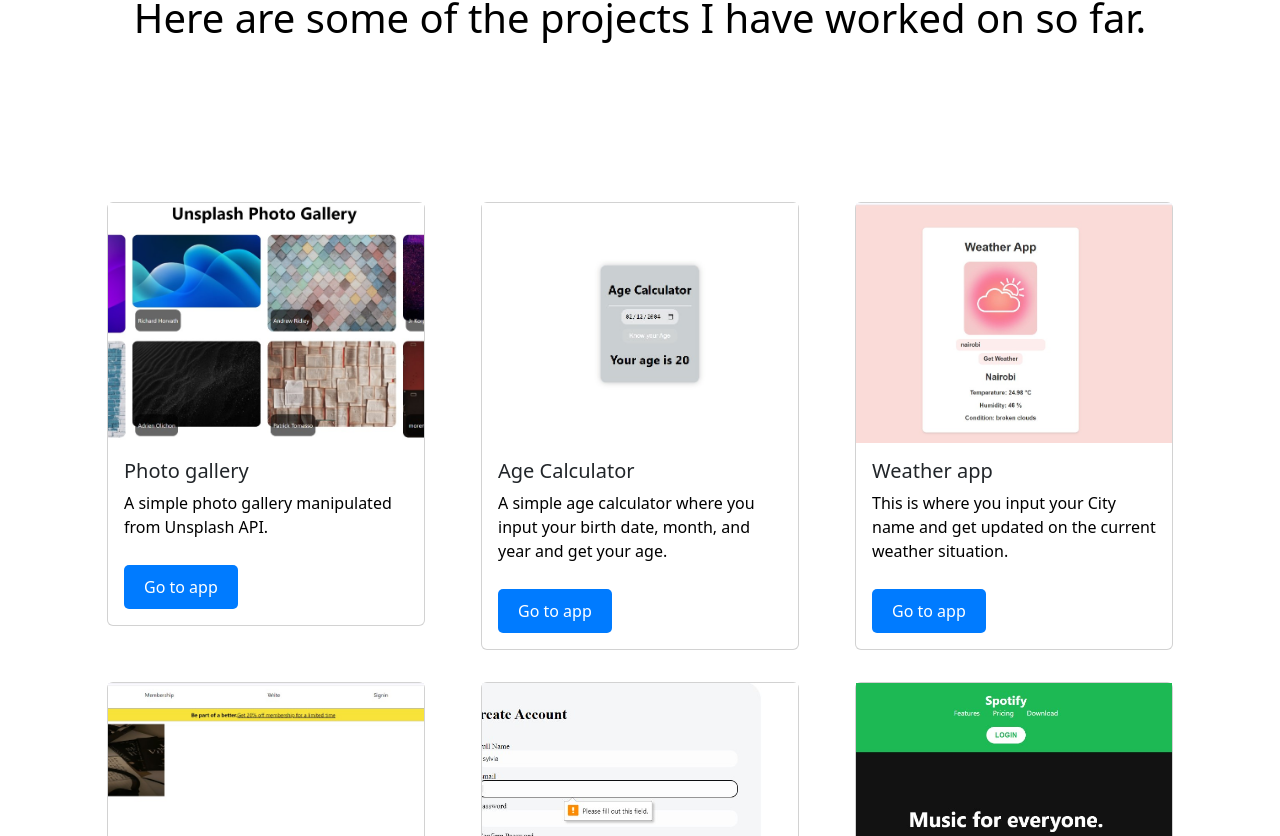
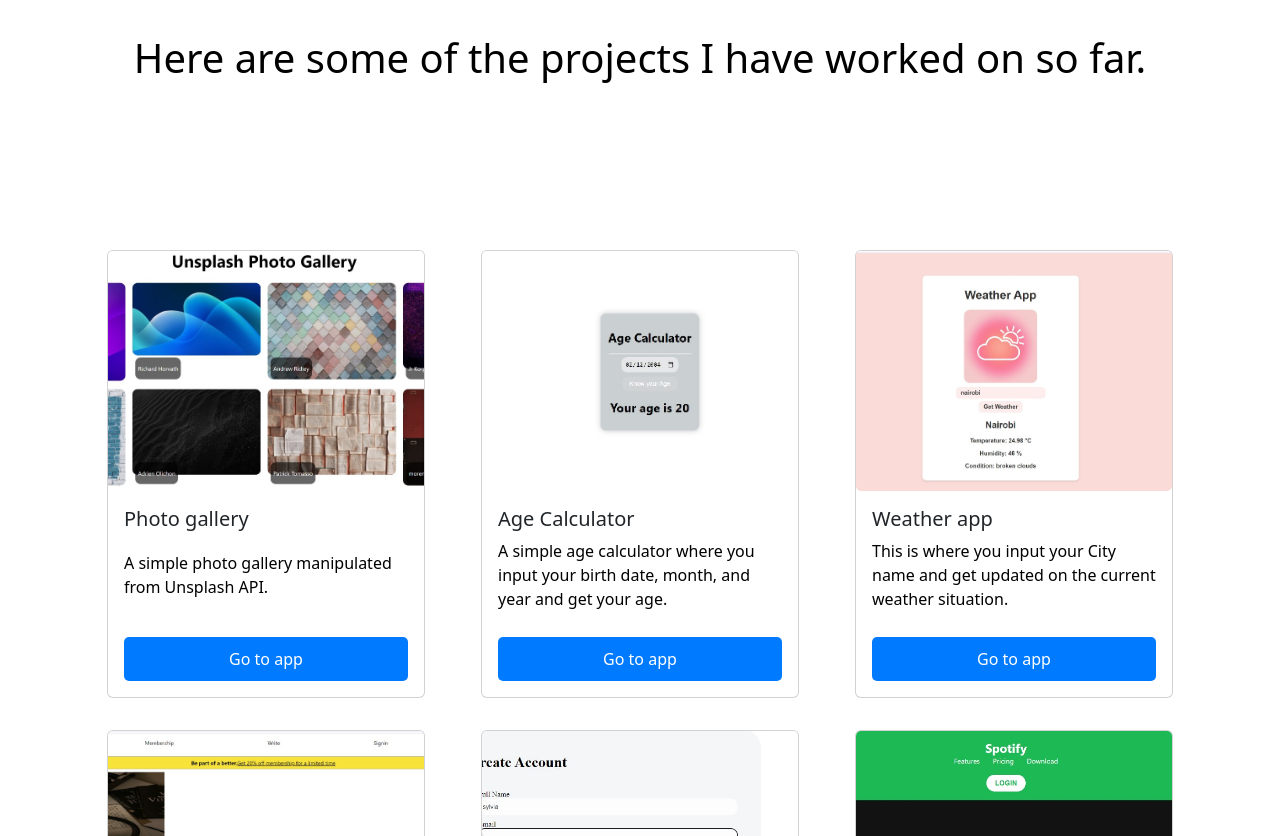
Before and after one commit to Kathoni/Portfolio, a React (Create React App) app: page / in a window 1280 px wide. Shown: the part 1024-1860 px from the top of the page. Built offline with nearby package versions, Linux system fonts and the light colour scheme.

Commit message:
responsiveness

```diff
--- a/src/App.js
+++ b/src/App.js
@@ -3,6 +3,7 @@ import BaseRouter from './Constants/Routes'
 import "bootstrap/dist/css/bootstrap.min.css";
 import 'bootstrap-icons/font/bootstrap-icons.css';
 import "./Style.css"
+
 
 function App() {
   return (
--- a/src/pages/Projects.jsx
+++ b/src/pages/Projects.jsx
@@ -9,57 +9,36 @@ import Image4 from "../assets/spotify.jpg";
 import Image5 from "../assets/stopwatch.jpg";
 import Image6 from "../assets/To do list.jpg";
 import Image7 from "../assets/quote generator.jpg";
+import '../projects.css'
 
 function Projects() {
+    const projects = [
+        { image: Image0, title: 'Photo gallery', description: 'A simple photo gallery manipulated from Unsplash API.', link: 'https://photohgallery.vercel.app/' },
+        { image: Image, title: 'Age Calculator', description: 'A simple age calculator where you input your birth date, month, and year and get your age.', link: 'https://calculator-sigma-ashen-20.vercel.app/' },
+        { image: Image1, title: 'Weather app', description: 'This is where you input your City name and get updated on the current weather situation.', link: 'https://weatherapp-hzkd.vercel.app/' },
+        { image: Image2, title: 'Landing page', description: 'A Landing page layout.', link: 'https://medium-landing-page-nine.vercel.app/' },
+        { image: Image3, title: 'Dynamic Form', description: 'A simple form where each field is required to be filled.', link: 'https://dynamic-form-nine-brown.vercel.app/' },
+        { image: Image4, title: 'Spotify', description: 'A simple incorporated Spotify landing page.', link: 'https://spotify-page-two.vercel.app/' },
+        { image: Image5, title: 'Stopwatch', description: 'An incorporated stopwatch.', link: 'https://stopwatch-eight-flax.vercel.app/' },
+        { image: Image6, title: 'To do list', description: 'A simple task arranger.', link: 'https://todo-listapp-xi.vercel.app/' },
+        { image: Image7, title: 'Quote Generator', description: 'A simple quote generator application.', link: 'https://api-sigma-blue.vercel.app/' },
+    ];
+
     return (
         <div>
-            <h1 style={{
-                textAlign: "center",
-                paddingTop: "5rem",
-                paddingBottom: "5rem",
-            }}>
+            <h1 className="projects-heading">
                 Here are some of the projects I have worked on so far.
             </h1>
             <div className='container'>
-                <div className="row"
-                    style={{
-                        display: "flex",
-                        justifyContent: "center",
-                        marginBottom: "5rem",
-                        marginTop: "5rem",
-                        gap: "2rem",
-                        flexWrap: "wrap",
-                    }}>
-                    {[{ image: Image0, title: 'Photo gallery', description: 'A simple photo gallery manipulated from Unsplash API.', link: 'https://photohgallery.vercel.app/' },
-                      { image: Image, title: 'Age Calculator', description: 'A simple age calculator where you input your birth date, month, and year and get your age.', link: 'https://calculator-sigma-ashen-20.vercel.app/' },
-                      { image: Image1, title: 'Weather app', description: 'This is where you input your City name and get updated on the current weather situation.', link: 'https://weatherapp-hzkd.vercel.app/' },
-                      { image: Image2, title: 'Landing page', description: 'A Landing page layout.', link: 'https://medium-landing-page-nine.vercel.app/' },
-                      { image: Image3, title: 'Dynamic Form', description: 'A simple form where each field is required to be filled.', link: 'https://dynamic-form-nine-brown.vercel.app/' },
-                      { image: Image4, title: 'Spotify', description: 'A simple incorporated Spotify landing page.', link: 'https://spotify-page-two.vercel.app/' },
-                      { image: Image5, title: 'Stopwatch', description: 'An incorporated stopwatch.', link: 'https://stopwatch-eight-flax.vercel.app/' },
-                      { image: Image6, title: 'To do list', description: 'A simple task arranger.', link: 'https://todo-listapp-xi.vercel.app/' },
-                      { image: Image7, title: 'Quote Generator', description: 'A simple quote generator application.', link: 'https://api-sigma-blue.vercel.app/' },
-                    ].map((project, index) => (
-                        <div className="col" style={{ flex: "0 0 30%", maxWidth: "30%" }} key={index}>
+                <div className="row">
+                    {projects.map((project, index) => (
+                        <div className="col" key={index}>
                             <div className="card">
-                                <img src={project.image} style={{
-                                    height: "15rem",
-                                    width: "100%",
-                                    objectFit: "cover",
-                                }} alt={`${project.title}`} />
+                                <img src={project.image} alt={`${project.title}`} className="card-img" />
                                 <div className="card-body">
                                     <h5 className="card-title">{project.title}</h5>
                                     <p className="card-text">{project.description}</p>
-                                    <Link to={project.link} style={{
-                                        display: "inline-block",
-                                        marginTop: "10px",
-                                        padding: "10px 20px",
-                                        borderRadius: "5px",
-                                        backgroundColor: "#007bff",
-                                        color: "white",
-                                        textDecoration: "none",
-                                        textAlign: "center",
-                                    }}>Go to app</Link>
+                                    <Link to={project.link} className="btn-link">Go to app</Link>
                                 </div>
                             </div>
                         </div>
--- /dev/null
+++ b/src/projects.css
@@ -0,0 +1,68 @@
+.projects-heading {
+    text-align: center;
+    padding-top: 5rem;
+    padding-bottom: 5rem;
+}
+
+.container {
+    display: flex;
+    flex-direction: column;
+    align-items: center;
+}
+
+.row {
+    display: flex;
+    justify-content: center;
+    margin-bottom: 5rem;
+    margin-top: 5rem;
+    gap: 2rem;
+    flex-wrap: wrap;
+}
+
+.col {
+    flex: 1 1 100%;
+    max-width: 100%;
+}
+
+@media (min-width: 576px) {
+    .col {
+        flex: 1 1 45%;
+        max-width: 45%;
+    }
+}
+
+@media (min-width: 992px) {
+    .col {
+        flex: 1 1 30%;
+        max-width: 30%;
+    }
+}
+
+.card {
+    display: flex;
+    flex-direction: column;
+    height: 100%;
+}
+
+.card-img {
+    height: 15rem;
+    width: 100%;
+    object-fit: cover;
+}
+
+.card-body {
+    display: flex;
+    flex-direction: column;
+    justify-content: space-between;
+}
+
+.btn-link {
+    display: inline-block;
+    margin-top: 10px;
+    padding: 10px 20px;
+    border-radius: 5px;
+    background-color: #007bff;
+    color: white;
+    text-decoration: none;
+    text-align: center;
+}
```
